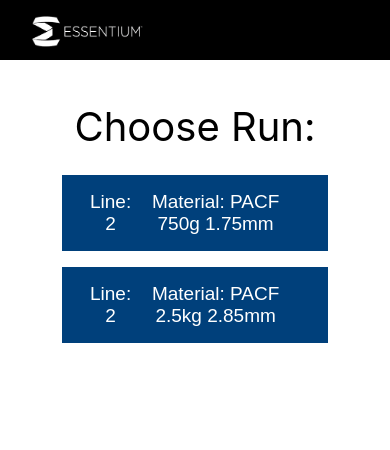
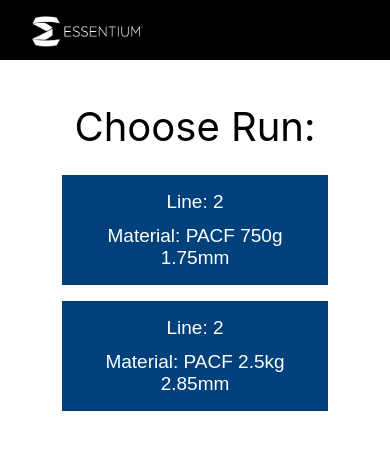
Before and after one commit to ulisesgomez120/paperlessPOC, a React (Create React App) app: page / in a window 390 px wide. Shown: the top 450 px of the page. Built offline with nearby package versions, Linux system fonts and the light colour scheme.

Commit message:
added media queries to home elements

```diff
--- a/src/components/Home.js
+++ b/src/components/Home.js
@@ -15,7 +15,11 @@
   font-weight: normal;
   margin-bottom: 24px;
 `;
-
+const InBtnSpan = styled.span`
+  @media (max-width: 520px) {
+    margin-bottom: 12px;
+  }
+`;
 const Home = () => {
   const workOrdersData = workOrders;
 
@@ -25,7 +29,7 @@
       return (
         <Link key={work_order_id} to={urlSlug}>
           <RunBtn>
-            <span>Line: {line}</span>
+            <InBtnSpan>Line: {line}</InBtnSpan>
             <span>Material: {material}</span>
           </RunBtn>
         </Link>
--- a/src/styledComponents/Button.js
+++ b/src/styledComponents/Button.js
@@ -23,6 +23,10 @@
   font-size: 19px;
   display: flex;
   justify-content: space-between;
+  @media (max-width: 520px) {
+    flex-direction: column;
+    align-items: center;
+  }
 `;
 export const PrimaryBtnBlock = styled(PrimaryBtn)`
   display: block;
```
